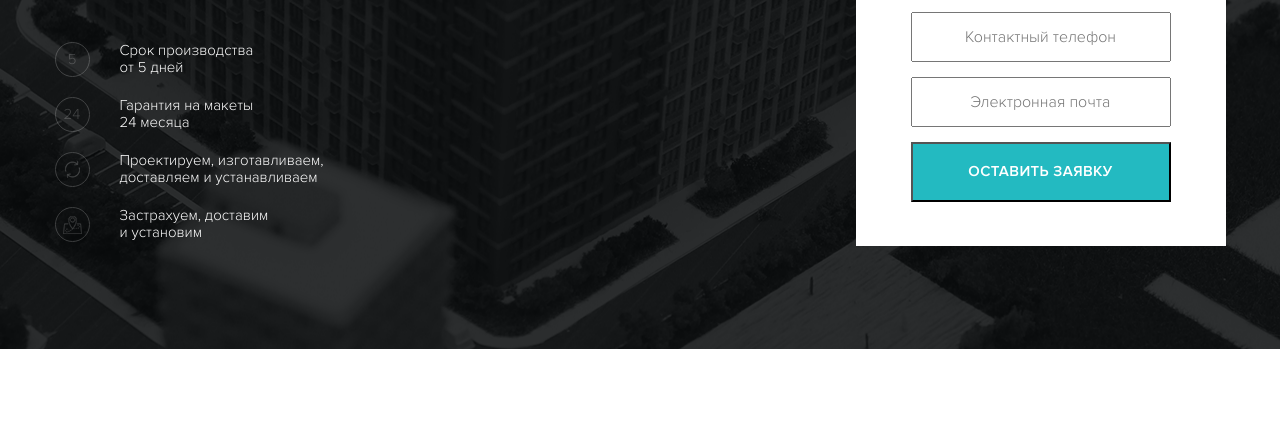
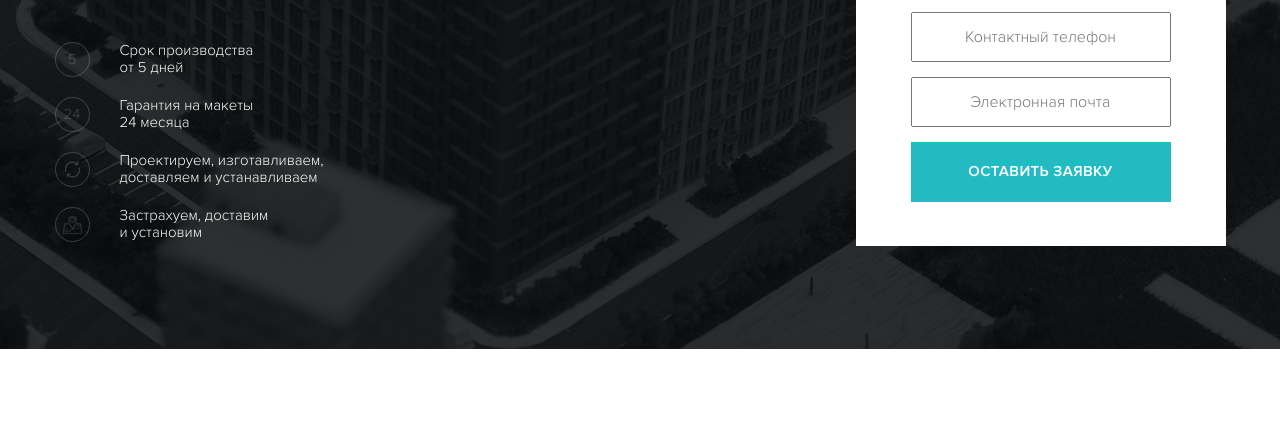
Before and after one commit to alex3287/maquette, a website: page src/index.html in a window 1280 px wide. Shown: the part 358-794 px from the top of the page. Drawn offline with nearby package versions, Linux system fonts and the light colour scheme.

Commit message:
fixed bug number one

```diff
--- a/src/sass/blocks/_hero.sass
+++ b/src/sass/blocks/_hero.sass
@@ -1,7 +1,8 @@
 input
   outline: none
-button
+.button
   outline: none
+  border: 0px solid red
 
 .hero
   padding-top: 165px
```
Also changed, not shown: dist/css/style.css, src/css/style.css, 1 other file.
